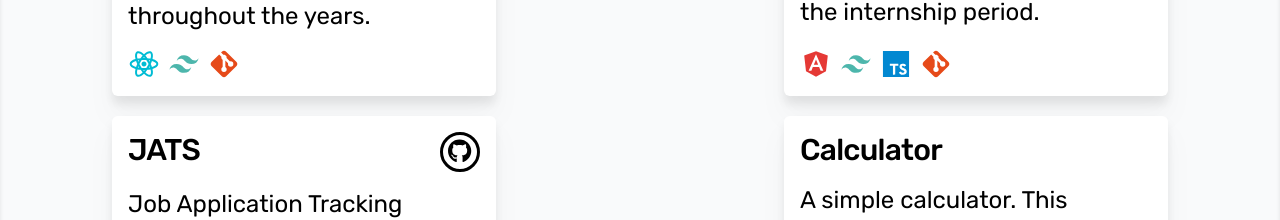
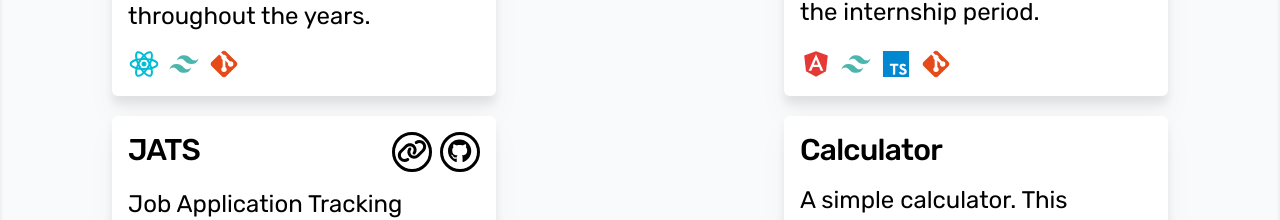
Before and after one commit to sul-otaibi/personal-website, a React (Vite) app: page / in a window 1280 px wide. Shown: the part 912-1132 px from the top of the page. Built offline with nearby package versions, Linux system fonts and the light colour scheme.

Commit message:
Update links for JATS project.

```diff
--- a/src/Components/Projects/ProjectCard.tsx
+++ b/src/Components/Projects/ProjectCard.tsx
@@ -20,10 +20,10 @@ function ProjectCard(props: CardData) {
           <h1 className="text-3xl font-medium tracking-tight">{props.title}</h1>
           <div className="flex gap-2">
             {props.liveDemo ? (
-              <LinkButton iconName="link" link={"https://google.com"} />
+              <LinkButton iconName="link" link={props.liveDemo} />
             ) : null}
             {props.github ? (
-              <LinkButton iconName="github" link={"https://github.com"} />
+              <LinkButton iconName="github" link={props.github} />
             ) : null}
           </div>
         </div>
--- a/src/Components/Projects/Projects.tsx
+++ b/src/Components/Projects/Projects.tsx
@@ -20,7 +20,8 @@ function Projects() {
         <ProjectCard
           title="JATS"
           description={`Job Application Tracking System (JATS). This is a simple website to help track job applications.`}
-          github="https://github.com/"
+          github="https://github.com/sul-otaibi/JATS-remake"
+          liveDemo="https://jats.netlify.app"
           tech={["html", "css", "javascript", "git"]}
         />
         <ProjectCard
```
